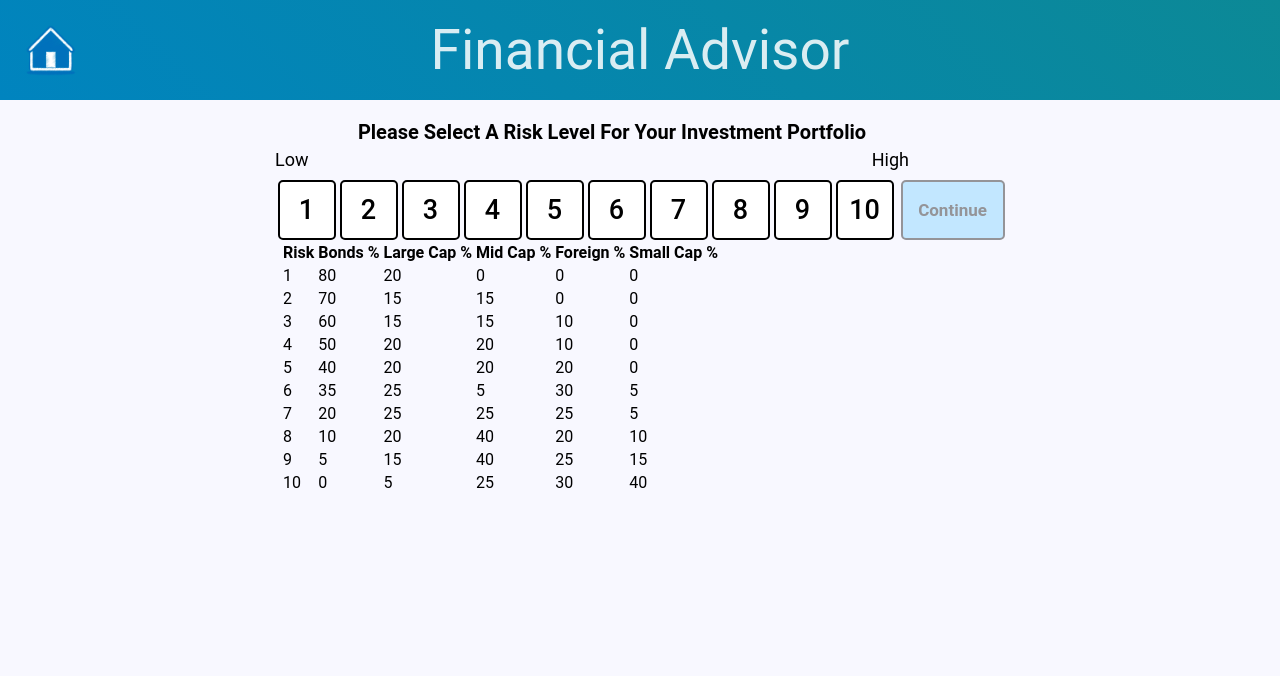
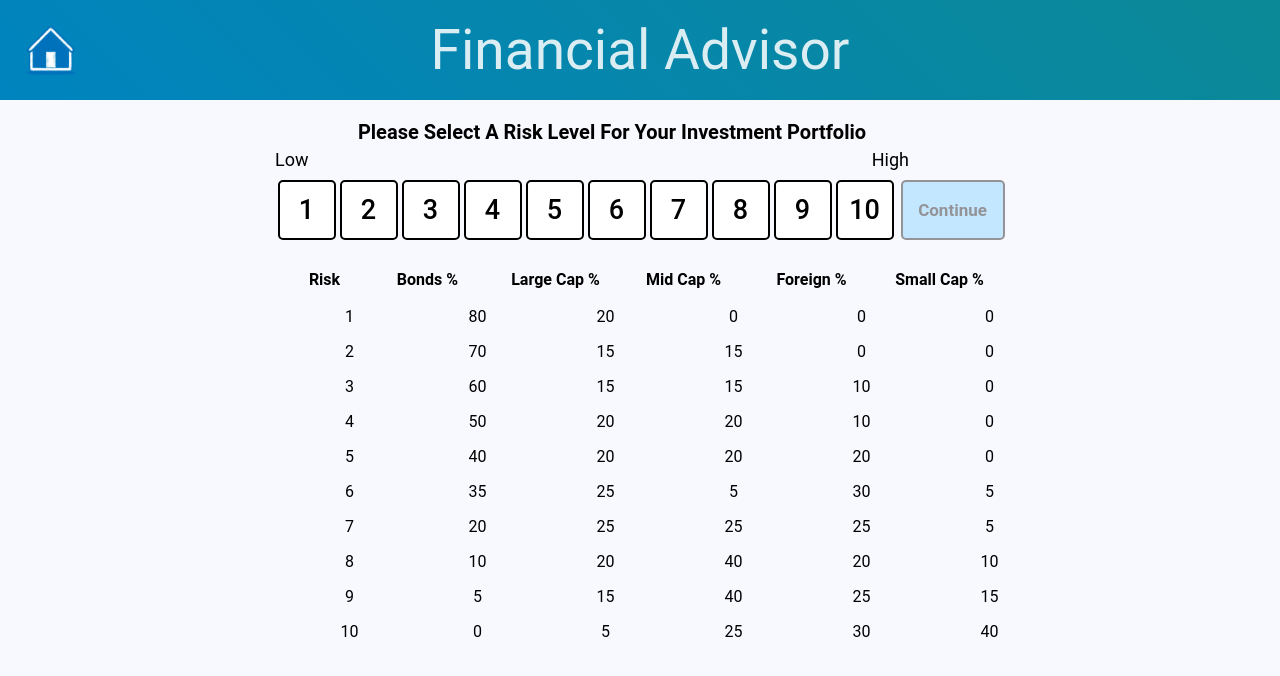
Before and after one commit to JosephASandoval/financial_advisor, a React (Create React App) app: page / in a window 1280 px wide. Shown: the top 676 px of the page. Built offline with nearby package versions, Linux system fonts and the light colour scheme.

Commit message:
added table style on risk select

```diff
--- a/src/components/ButtonContainer.js
+++ b/src/components/ButtonContainer.js
@@ -25,8 +25,8 @@ const ButtonContainer = () => {
   });
 
   return (
-    <div id="risk-selector-button-container">
-      <div id="risk-selector">
+    <div className="risk-selector-button-container">
+      <div className="risk-selector">
         <ul>{options}</ul>
       </div>
       <div className={displayContinue}>Continue</div>
--- a/src/components/Table.js
+++ b/src/components/Table.js
@@ -1,16 +1,25 @@
-import React from "react";
+import React, { useContext } from "react";
+import { Context } from "../Context";
 import TableHead from "./TableHead";
 import TableRow from "./TableRow";
 
-const Table = ({ portfolio }) => {
+const Table = () => {
+  const { portfolio, selectedOption } = useContext(Context);
+
   const tableRows = portfolio.map((option) => {
-    return <TableRow key={option.id} option={option} />;
+    return (
+      <TableRow
+        key={option.id}
+        option={option}
+        selectedOption={selectedOption}
+      />
+    );
   });
 
   return (
-    <div id="graphic">
-      <div id="jsGrid" className="jsgrid">
-        <table className="jsgrid-table">
+    <div className="graphic">
+      <div className="table">
+        <table>
           <TableHead />
           <tbody>{tableRows}</tbody>
         </table>
--- a/src/components/TableHead.js
+++ b/src/components/TableHead.js
@@ -3,8 +3,8 @@ import React from "react";
 const TableHead = () => {
   return (
     <thead>
-      <tr>
-        <th>Risk</th>
+      <tr className="table-head">
+        <th className="risk">Risk</th>
         <th>Bonds %</th>
         <th>Large Cap %</th>
         <th>Mid Cap %</th>
--- a/src/components/TableRow.js
+++ b/src/components/TableRow.js
@@ -1,8 +1,11 @@
 import React from "react";
 
-const TableRow = ({ option }) => {
+const TableRow = ({ option, selectedOption }) => {
+  let displayRow =
+    option.risk === selectedOption ? "table-row-highlight" : "table-row";
+
   return (
-    <tr>
+    <tr className={displayRow}>
       <td>{option.risk}</td>
       <td>{option.bonds}</td>
       <td>{option.largeCap}</td>
--- a/src/pages/RiskSelector.js
+++ b/src/pages/RiskSelector.js
@@ -1,17 +1,14 @@
-import React, { useContext } from "react";
-import { Context } from "../Context";
+import React from "react";
 import HeaderLabels from "../components/HeaderLabels";
 import ButtonContainer from "../components/ButtonContainer";
 import Table from "../components/Table";
 
 const RiskSelector = () => {
-  const { portfolio } = useContext(Context);
-
   return (
-    <div id="risk-selector-container">
+    <div className="risk-selector-container">
       <HeaderLabels />
       <ButtonContainer />
-      <Table portfolio={portfolio} />
+      <Table />
     </div>
   );
 };
--- a/src/style/style.css
+++ b/src/style/style.css
@@ -31,7 +31,7 @@ header {
   font-family: "Roboto", sans-serif;
 }
 
-#risk-selector-container {
+.risk-selector-container {
   display: flex;
   justify-content: center;
   flex-direction: column;
@@ -67,18 +67,18 @@ header {
   margin-top: 5px;
 }
 
-#risk-selector-button-container {
+.risk-selector-button-container {
   display: flex;
 }
 
-#risk-selector {
+.risk-selector {
   display: inherit;
   height: 60px;
   width: 620px;
   align-self: center;
 }
 
-#risk-selector ul {
+.risk-selector ul {
   display: inherit;
   width: 620px;
 }
@@ -87,8 +87,8 @@ li {
   list-style: none;
 }
 
-#risk-selector .option-unselected,
-#risk-selector .option-unselected-disable {
+.risk-selector .option-unselected,
+.risk-selector .option-unselected-disable {
   background-color: white;
   display: flex;
   justify-content: center;
@@ -104,7 +104,7 @@ li {
   cursor: pointer;
 }
 
-#risk-selector .option-selected {
+.risk-selector .option-selected {
   background-color: #e6ff3f;
   display: flex;
   justify-content: center;
@@ -120,11 +120,11 @@ li {
   cursor: pointer;
 }
 
-#risk-selector .option-unselected:hover {
+.risk-selector .option-unselected:hover {
   background-color: #e6ff3f;
 }
 
-#risk-selector .option-unselected-disable:hover {
+.risk-selector .option-unselected-disable:hover {
   background-color: white;
 }
 
@@ -152,16 +152,47 @@ li {
   opacity: 1;
 }
 
-#graphic {
+.graphic {
   position: relative;
   display: flex;
   width: 720px;
 }
 
-/* #jsGrid {
+.table {
   margin-top: 20px;
 }
 
-.jsgrid-grid-body{
-  overflow: hidden !important;
-} */
+.risk {
+  width: 50px;
+}
+
+.table-head {
+  display: flex;
+  padding: 3.5px;
+}
+
+th {
+  display: flex;
+  justify-content: center;
+  font-size: 1em;
+  width: 100px;
+  margin: 3.5px 13px;
+}
+
+.table-row,
+.table-row-highlight {
+  display: flex;
+  padding: 3.5px;
+}
+
+.table-row-highlight {
+  background-color: #e6ff3f;
+}
+
+td {
+  display: flex;
+  justify-content: center;
+  font-size: 1em;
+  width: 100px;
+  margin: 3.5px 13px;
+}
```
